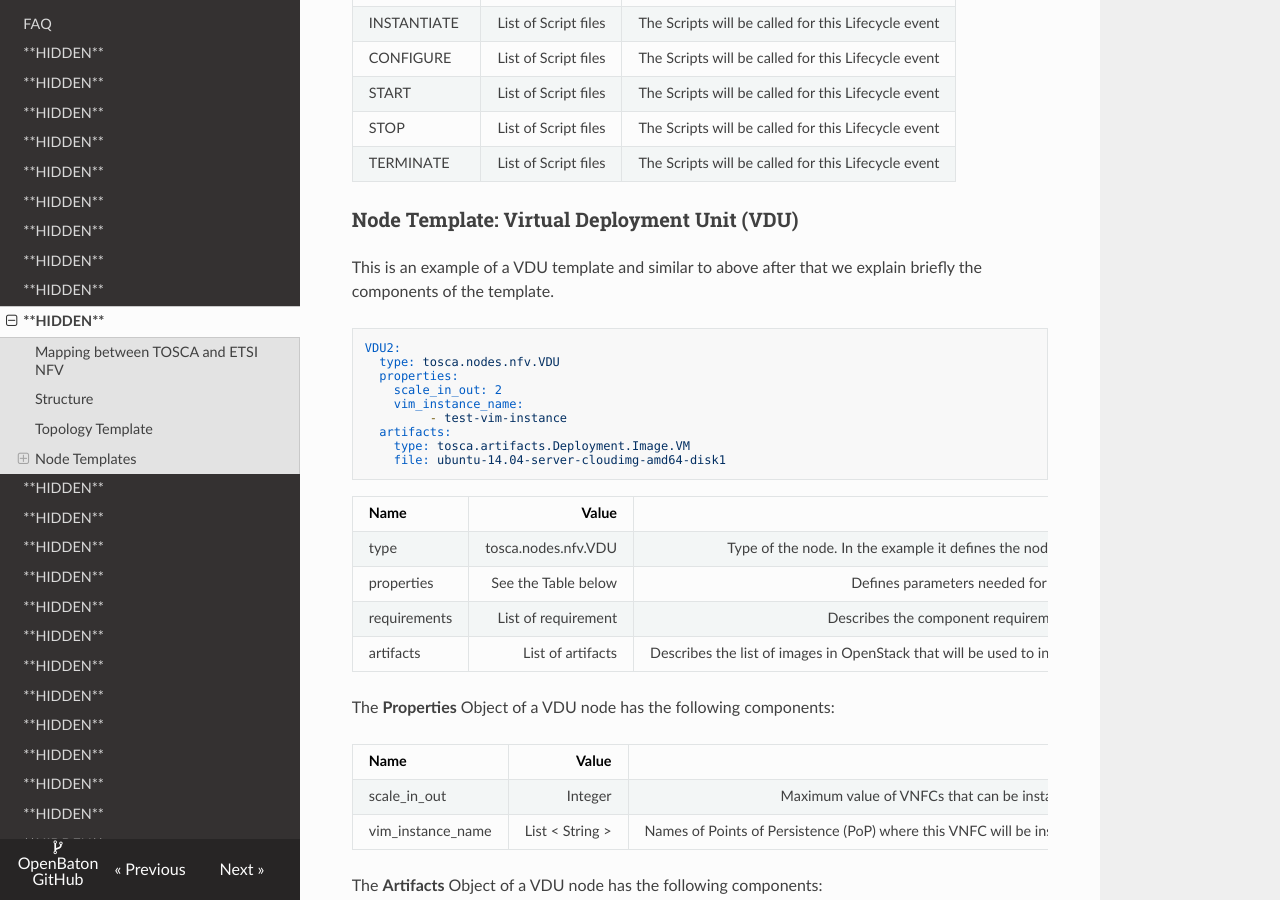
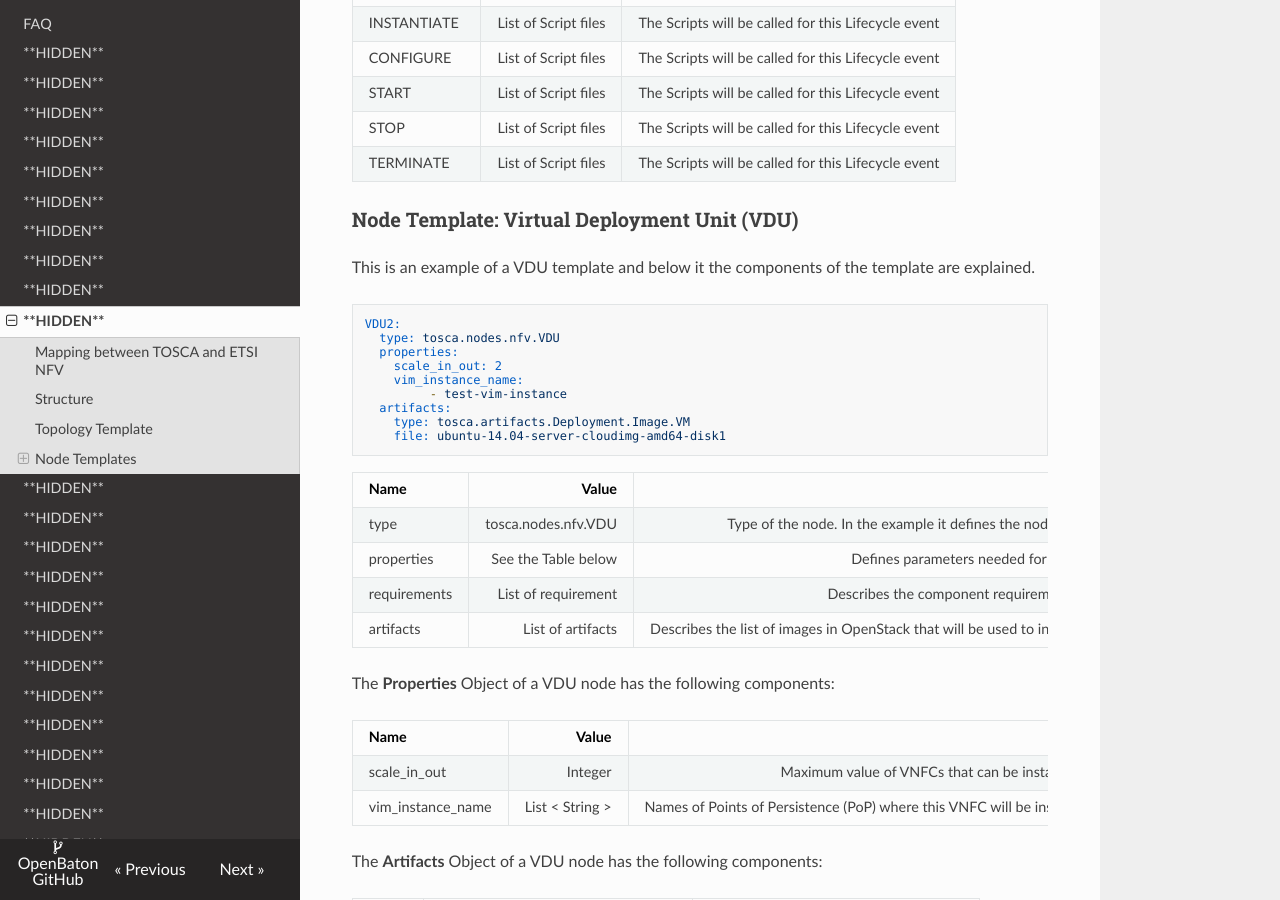
Before and after one commit to openbaton/docs, an MkDocs documentation site: the page built from docs/tosca-nsd.md, in a window 1280 px wide and 900 px high, scrolled down 2763 px. Built offline with MkDocs 1.6.1, drawn with Linux system fonts in a browser that asks for light colours; nearby versions of some CDN libraries; old or Windows-style settings are respelled for this version of MkDocs; some of the changed lines change nothing that is shown; some of the changed text lies outside the part shown.

Commit message:
fix: fixes some poorly structured sentences

````diff
--- a/docs/tosca-nsd.md
+++ b/docs/tosca-nsd.md
@@ -37,7 +37,7 @@
 
 | Name          		| Description       											|
 | -------------   		| -------------	            |
-| tosca_definitions_version 	| The version of the template that follows it.    |
+| tosca_definitions_version 	| The version of TOSCA, that the template follows.    |
 | description  	| A short description of the template.    |
 | metadata  	| An Object containing metadata about the Network Service - name, version and creator.    |
 | relationships_template  	| Explained below    |
@@ -96,10 +96,10 @@
 | -------------   		| -------------:	            | --------------:												|
 | vendor  	            | String    | Name of the provider of the VNF |
 | version  	            | String     | Version of the provider of the VNF  |
-| configurations  	    | Object with two values **name**, **configurationParameters**  | **name**: is a String with the name of the Configuration, **configurationParameters**: the list of Parameters defined by a pair of < key, value > |
+| configurations  	    | Object with two values **name**, **configurationParameters**  | **name**: is a String with the name of the Configuration, **configurationParameters**: the list of Parameters defined by a list of < key, value > pairs |
 | vnfPackageLocation  	| URL    | It is URL where the Orchestrator will fetch the Scripts needed in the lifecycle events defined in the **interfaces** |
 | deploymentFlavour  	| List of flavour_key    | It is a list flavors each one refers to Virtual hardware templates called "flavors" in OpenStack  |
-| endpoint 	| String    | The VNFManager deploying the VNF itself  |
+| endpoint 	| String    | The VNFManager that can be used to deploy the VNF  |
 
 The **Requirements** for the VNF is an object containing a list of String key-value pairs and the keys are defined the following way:
 
@@ -121,7 +121,7 @@
 
 
 ### Node Template: Virtual Deployment Unit (VDU)
-This is an example of a VDU template and similar to above after that we explain briefly the components of the template.
+This is an example of a VDU template and below it the components of the template are explained.
 
 ```yaml
 VDU2:
````
